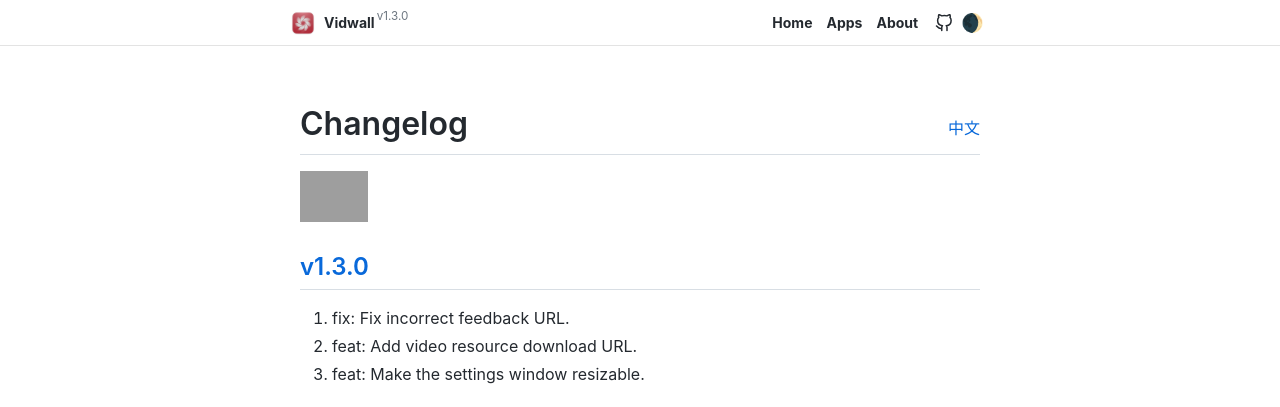
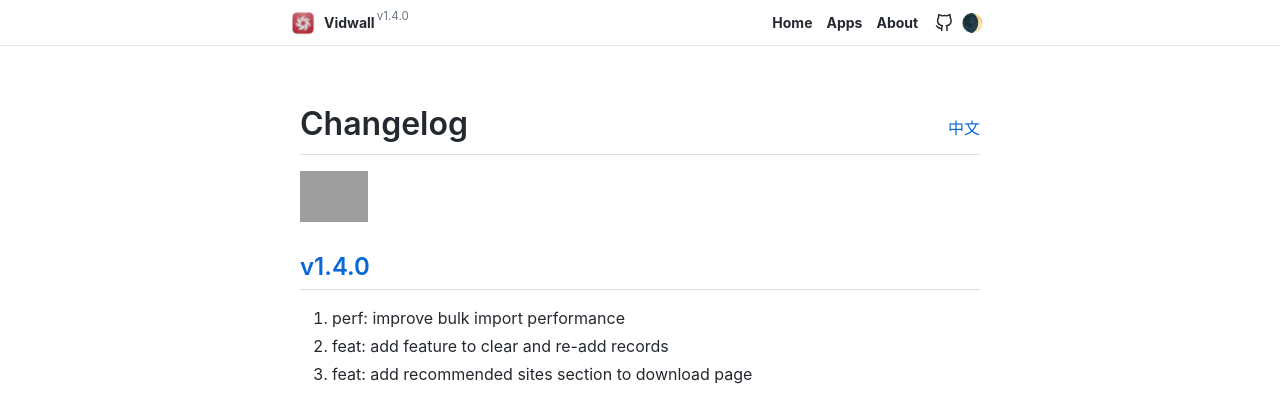
Before and after one commit to jaywcjlove/vidwall, a plain HTML site: page CHANGELOG.html in a window 1280 px wide. Shown: the top 407 px of the page. Drawn offline with Linux system fonts and the light colour scheme; grey boxes are pictures that could not be loaded; some icons are missing.

Commit message:
released v1.4.0 8dd67cb39b1fbae123d3473cd63bb98c54beae91

```diff
--- a/CHANGELOG.html
+++ b/CHANGELOG.html
@@ -4,7 +4,7 @@
     <meta charset="UTF-8">
     <meta http-equiv="X-UA-Compatible" content="IE=edge">
     <meta name="viewport" content="width=device-width, initial-scale=1.0">
-    <title>Changelog Vidwall v1.3.0</title>
+    <title>Changelog Vidwall v1.4.0</title>
     <meta name="description" content="支持将 4K 视频设置为动态桌面壁纸，兼容 MP4 和 MOV 格式。">
     <meta name="keywords" content="动态壁纸,视频壁纸,桌面壁纸,4K,MP4,MOV,Video Wallpaper,Dynamic Wallpaper,Desktop Wallpaper,4K Video,桌面美化,视频桌面,Vidwall">
     <link rel="stylesheet" type="text/css" href="css/main.css?v=1.34.2">
@@ -20,8 +20,8 @@
   </head>
   <body id="idoctotop"><a href="#idoctotop" class="gototop">top</a>
     <header class="header">
-      <article class="inner warpper" style="max-width:720px;"><a class="logo" href="index.html"><img alt="Vidwall <sup>v1.3.0</sup> logo" src="assets/logo.png">
-<span class="title">Vidwall <sup>v1.3.0</sup></span></a>
+      <article class="inner warpper" style="max-width:720px;"><a class="logo" href="index.html"><img alt="Vidwall <sup>v1.4.0</sup> logo" src="assets/logo.png">
+<span class="title">Vidwall <sup>v1.4.0</sup></span></a>
         <div class="content">
           <ul class="menu">
             <li><a href="index.html" target="" class="">Home</a></li>
@@ -38,6 +38,12 @@
       <markdown-style theme-auto-switch-disabled="">
         <p align="right" style="float: right; bottom: -36px; position: relative;"><a href="./CHANGELOG.zh.html">中文</a></p><!--rehype:style=float: right; bottom: -36px; position: relative;-->
         <h1 id="changelog"><a aria-hidden="true" tabindex="-1" href="#changelog" class="anchor"><span class="icon icon-link"></span></a>Changelog</h1><a target="_blank" href="https://apps.apple.com/app/vidwall/6747587746" title="Vidwall for macOS"><img alt="Vidwall AppStore" src="https://jaywcjlove.github.io/sb/download/macos.svg" height="51"></a>
+        <h2 id="v140"><a aria-hidden="true" tabindex="-1" href="#v140" class="anchor"><span class="icon icon-link"></span></a><a href="https://github.com/jaywcjlove/vidwall/releases/tag/v1.4.0">v1.4.0</a></h2>
+        <ol>
+          <li>perf: improve bulk import performance</li>
+          <li>feat: add feature to clear and re-add records</li>
+          <li>feat: add recommended sites section to download page</li>
+        </ol>
         <h2 id="v130"><a aria-hidden="true" tabindex="-1" href="#v130" class="anchor"><span class="icon icon-link"></span></a><a href="https://github.com/jaywcjlove/vidwall/releases/tag/v1.3.0">v1.3.0</a></h2>
         <ol>
           <li>fix: Fix incorrect feedback URL.</li>
```
Also changed, not shown: CHANGELOG.zh.html (+9 -3 lines), feedback.html (+3 -3 lines), feedback.zh.html (+3 -3 lines), index.html (+3 -3 lines), index.zh.html (+3 -3 lines), privacy-policy.html (+3 -3 lines), privacy-policy.zh.html (+3 -3 lines), terms-of-service.html (+3 -3 lines), terms-of-service.zh.html (+3 -3 lines).
